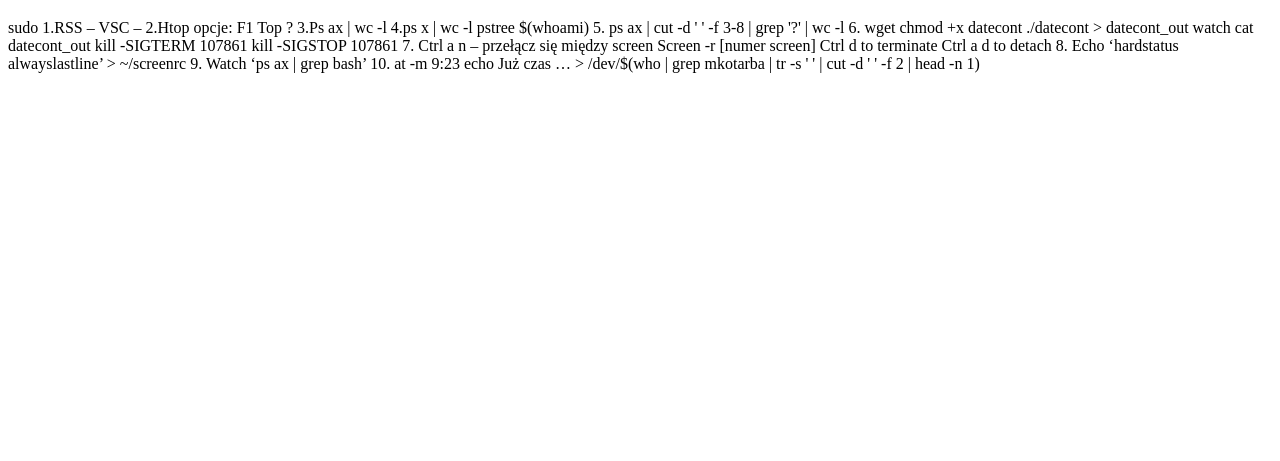
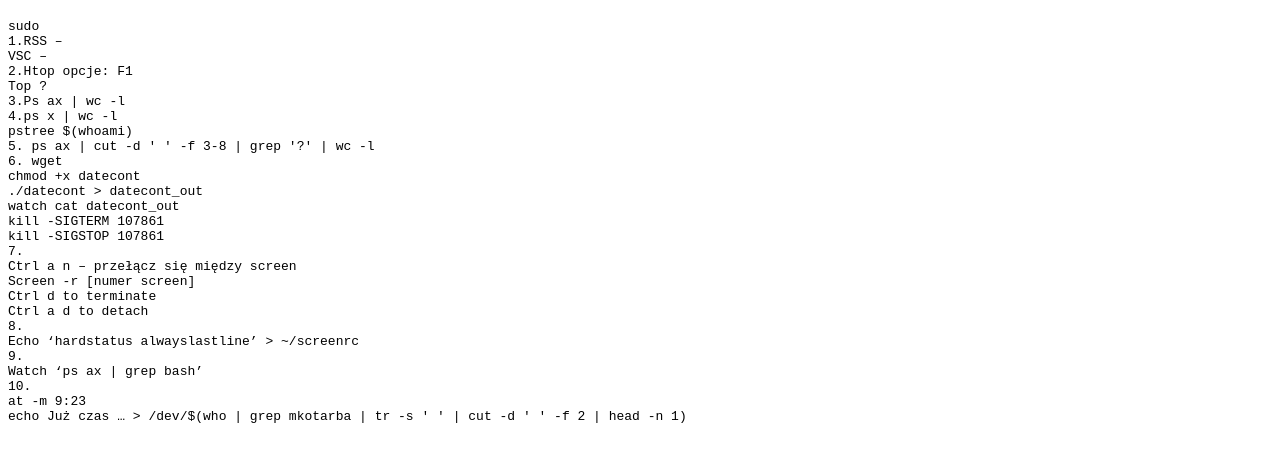
Before and after one commit to komumati/komumati.github.io, a plain HTML site: page index.html in a window 1280 px wide. Shown: the part 61-522 px from the top of the page. Drawn offline with Linux system fonts and the light colour scheme.

Commit message:
Update index.html

```diff
--- a/index.html
+++ b/index.html
@@ -3,7 +3,7 @@
 <body>
 
 <h1>Polecenia na laboratorium z linux</h1>
-sudo
+<pre>sudo
 1.RSS –
 VSC –
 2.Htop opcje: F1
@@ -30,6 +30,7 @@ Watch ‘ps ax | grep bash’
 10.
 at -m 9:23
 echo Już czas … > /dev/$(who | grep mkotarba | tr -s ' ' | cut -d ' ' -f 2 | head -n 1)
+</pre>
 
 </body>
 </html>
```
